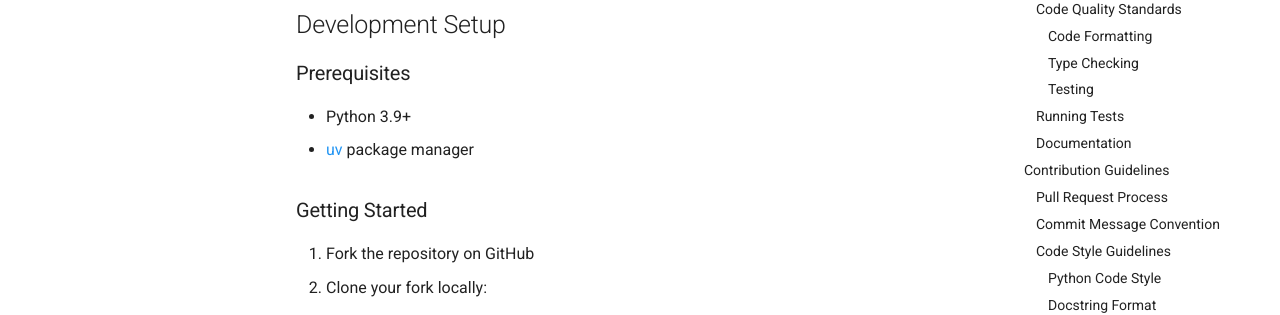
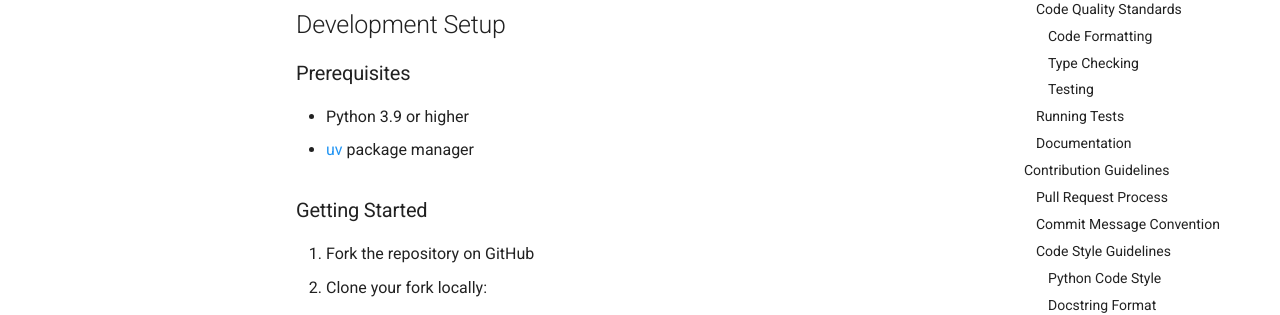
Before and after one commit to yantology/generatecv, an MkDocs documentation site: the page built from docs/contributing.md, in a window 1280 px wide and 900 px high. Shown: the part 312-627 px from the top of the window. Built offline with MkDocs 1.6.1 and Material for MkDocs 9.7.7, drawn with Linux system fonts in a browser that asks for light colours; comment, search, counter and statistics services are not loaded.

```diff
--- a/docs/contributing.md
+++ b/docs/contributing.md
@@ -6,7 +6,7 @@
 
 ### Prerequisites
 
-- Python 3.9+
+- Python 3.9 or higher
 - [uv](https://docs.astral.sh/uv/) package manager
 
 ### Getting Started
```
Also changed, not shown: 1 other file.
